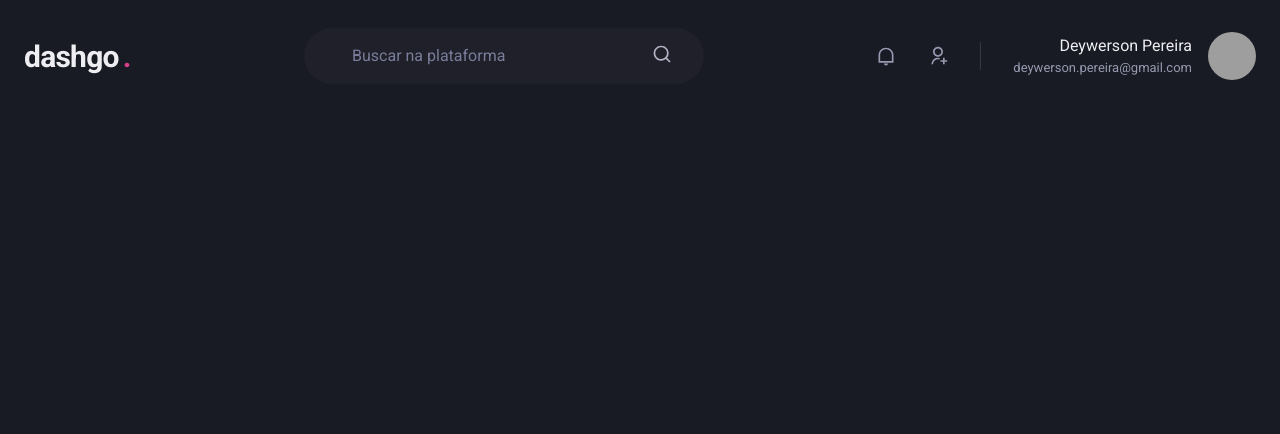
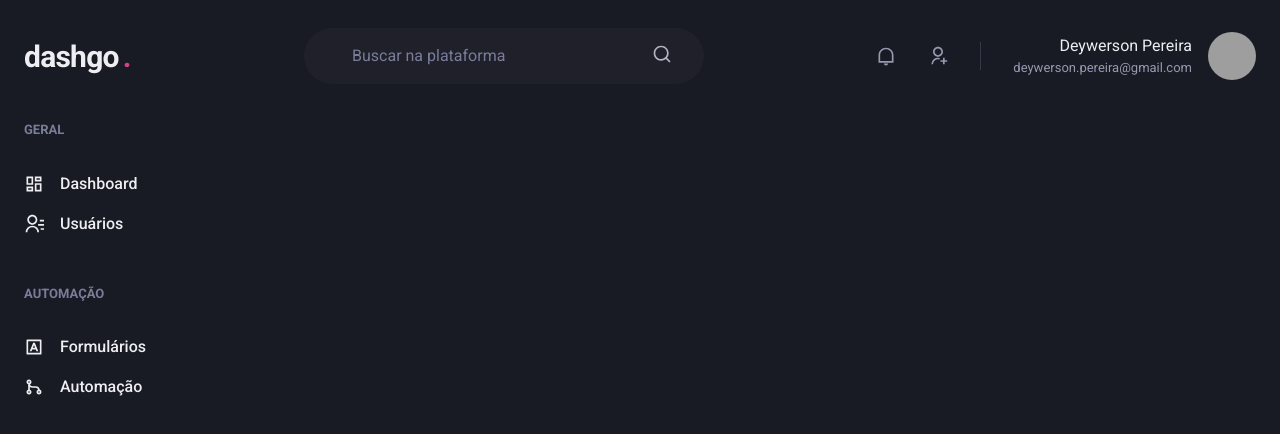
Before and after one commit to deywersonp/dashgo, a Next.js app: page /dashboard in a window 1280 px wide. Shown: the top 434 px of the page. Built offline with nearby package versions, Linux system fonts and the light colour scheme; grey boxes are pictures that could not be loaded.

Commit message:
created sidebar component

```diff
--- /dev/null
+++ b/src/components/Sidebar.tsx
@@ -0,0 +1,44 @@
+import { Box, Icon, Link, Stack, Text } from '@chakra-ui/react';
+import { RiContactsLine, RiDashboardLine, RiGitMergeLine, RiInputMethodLine } from 'react-icons/ri';
+
+export const Sidebar = () => {
+  return (
+    <Box as="aside" w="64" mr="8">
+      <Stack spacing="12" align="flex-start">
+        <Box>
+          <Text fontWeight="bold" color="gray.400" fontSize="small">
+            GERAL
+          </Text>
+          <Stack spacing="4" mt="8" align="stretch">
+            <Link display="flex" alignItems="center">
+              <Icon as={RiDashboardLine} fontSize="20" />
+              <Text ml="4" fontWeight="medium">Dashboard</Text>
+            </Link>
+
+            <Link display="flex" alignItems="center">
+              <Icon as={RiContactsLine} fontSize="20" />
+              <Text ml="4" fontWeight="medium">Usuários</Text>
+            </Link>
+          </Stack>
+        </Box>
+
+        <Box>
+          <Text fontWeight="bold" color="gray.400" fontSize="small">
+            AUTOMAÇÃO
+          </Text>
+          <Stack spacing="4" mt="8" align="stretch">
+            <Link display="flex" alignItems="center">
+              <Icon as={RiInputMethodLine} fontSize="20" />
+              <Text ml="4" fontWeight="medium">Formulários</Text>
+            </Link>
+
+            <Link display="flex" alignItems="center">
+              <Icon as={RiGitMergeLine} fontSize="20" />
+              <Text ml="4" fontWeight="medium">Automação</Text>
+            </Link>
+          </Stack>
+        </Box>
+      </Stack>
+    </Box>
+  )
+};
--- a/src/pages/dashboard.tsx
+++ b/src/pages/dashboard.tsx
@@ -1,9 +1,17 @@
 import type { NextPage } from 'next';
+import { Flex } from '@chakra-ui/react';
 import { Header } from '../components/Header';
+import { Sidebar } from '../components/Sidebar';
 
 const Dashboard: NextPage = () => {
   return (
-    <Header />
+    <Flex direction="column" h="100vh">
+      <Header />
+
+      <Flex w="100%" my="6" maxWidth={1480} mx="auto" px="6">
+        <Sidebar />
+      </Flex>
+    </Flex>
   )
 };
 
```
